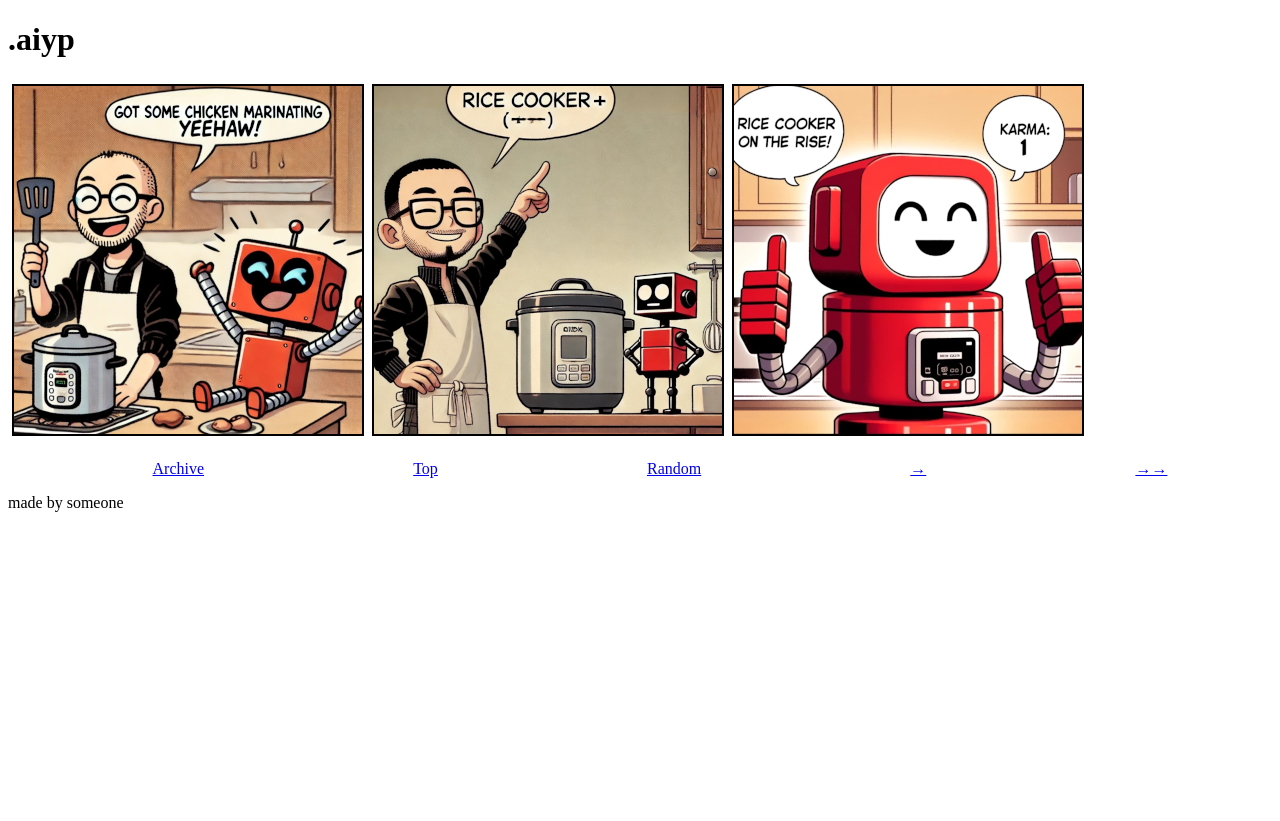
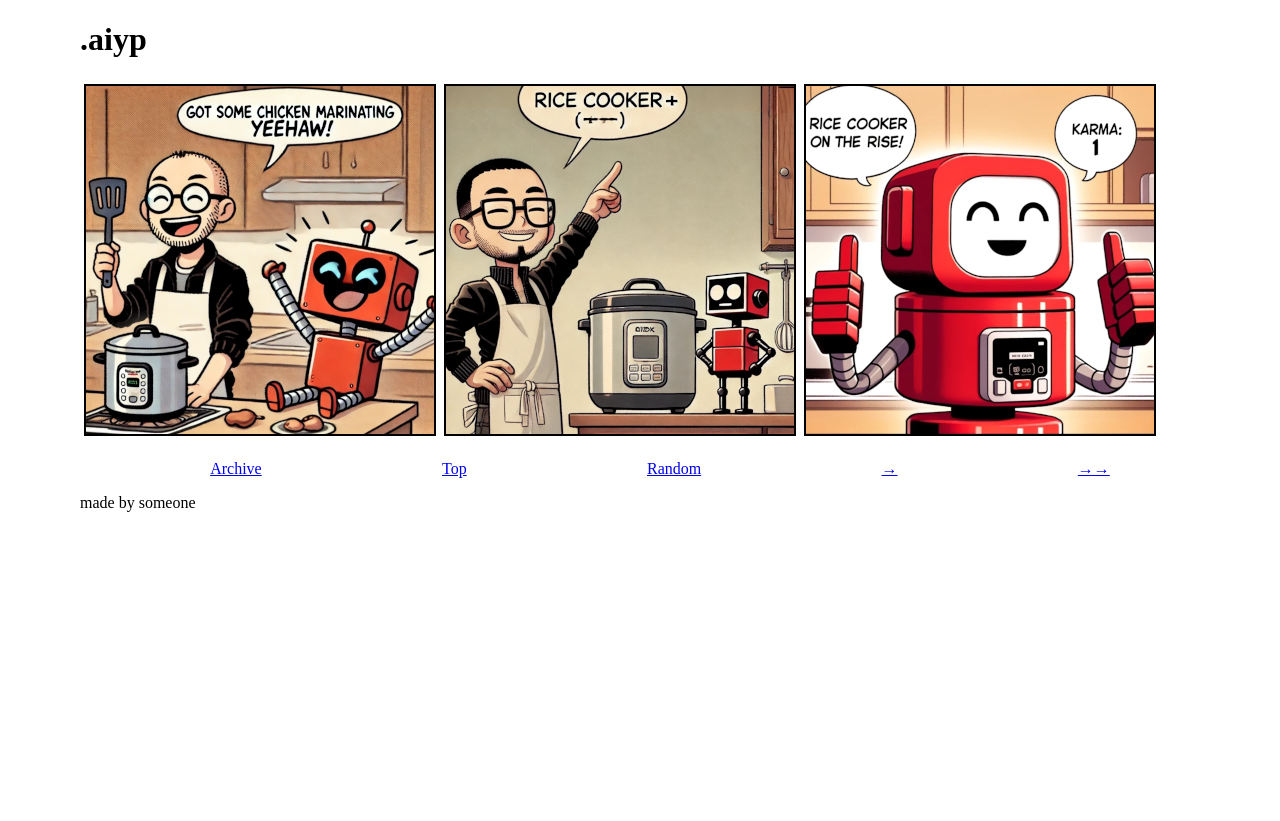
Before and after one commit to randomPoison/comic-bot, a Flask app: page /comic/1 in a window 1280 px wide. Before the commit the page ends 512 px from the top, so only its background shows below. Run offline with Flask 3, Linux system fonts and the light colour scheme.

Commit message:
Center page contents

```diff
--- a/static/styles.css
+++ b/static/styles.css
@@ -13,3 +13,14 @@ nav ul {
     display: flex;
     justify-content: space-around;
 }
+
+#ayp {
+    min-height: 100%;
+    max-width: 1120px;
+    margin: 0 auto;
+}
+
+html,
+body {
+    height: 100%;
+}
--- a/templates/comic.html
+++ b/templates/comic.html
@@ -7,6 +7,7 @@
 </head>
 
 <body>
+  <div id="ayp">
     <header>
       <h1>.aiyp</h1>
     </header>
@@ -33,6 +34,7 @@
     <footer>
       <p>made by someone</p>
     </footer>
+  </div>
 </body>
 
 </html>
```
Lines whose indentation alone changed are shown as unchanged.
